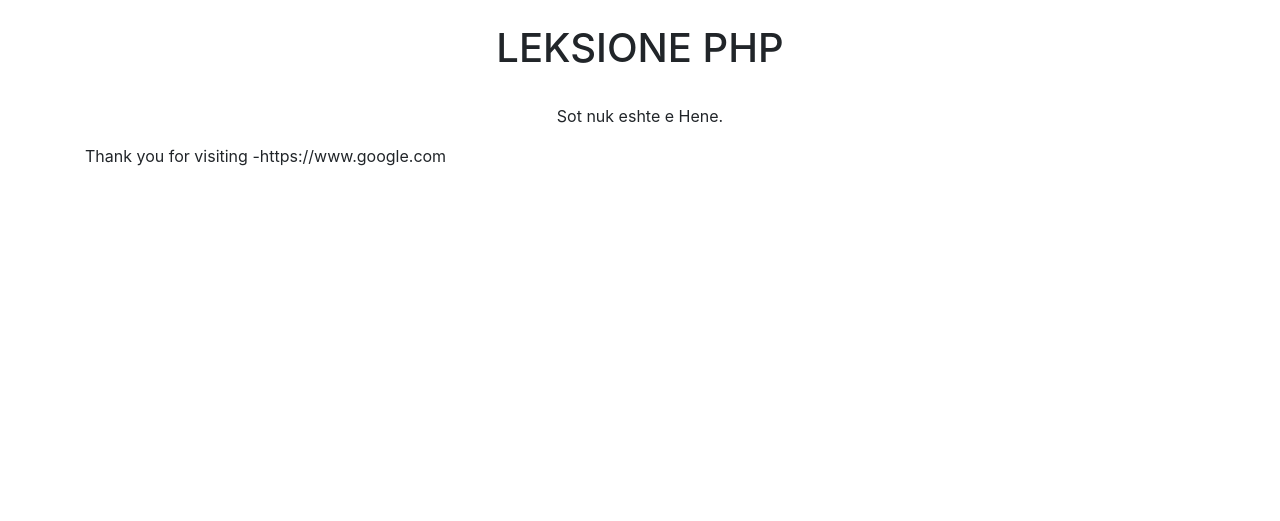
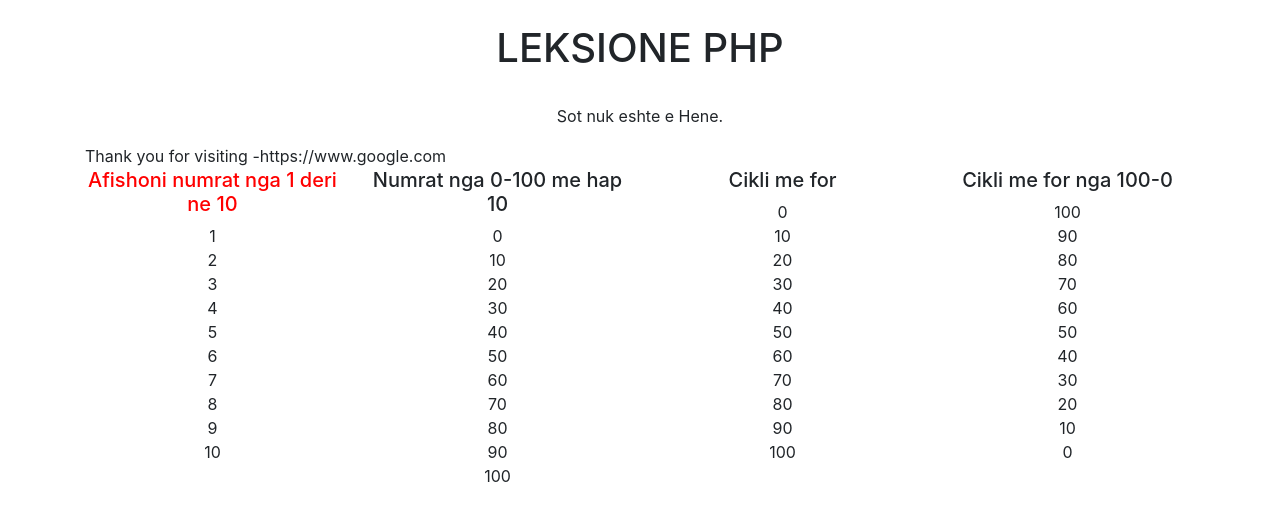
Before and after one commit to RominaShyle/web1, a PHP site: page /leksion.php in a window 1280 px wide. Shown: the top 521 px of the page. Run offline with PHP 8.4, Linux system fonts and the light colour scheme.

Commit message:
Add files via upload

```diff
--- a/leksion.php
+++ b/leksion.php
@@ -38,12 +38,81 @@ echo "<p class= 'text-center'>Nuk e dime ca dite eshte</p>";
 
 define("GOOGLE_URL", "https://www.google.com");
 
-echo 'Thank you for visiting -' . GOOGLE_URL;
+echo 'Thank you for visiting -' . GOOGLE_URL . '<br>';
+
+ ?>
 
 
+ <div class="row">
+   <div class="col-md-3 text-center">
+     <?php
+
+     # Ciklet ne PHP
+
+     echo "<h5 style='color:red' class='text-center'> Afishoni numrat nga 1 deri ne 10 </h5>";
+
+     $nr = 1;
+
+     while($nr <= 10){
+
+       echo $nr . '<br>';
+       $nr++;
+
+     }
+
+      ?>
+
+   </div>
 
 
- ?>
+   <div class="col-md-3 text-center">
+
+     <h5> Numrat nga 0-100 me hap 10 </h5>
+
+     <?php
+
+     $nr2 = 0;
+
+     while($nr2 <= 100){
+
+       echo $nr2 . '<br>';
+       $nr2 = $nr2 + 10;
+
+     }
+
+      ?>
+
+   </div>
+
+   <div class="col-md-3 text-center">
+
+     <h5> Cikli me for</h5>
+     <?php
+
+for($i = 0; $i<=100; $i = $i+10){
+
+  echo "$i <br>";
+}
+
+      ?>
+
+   </div>
+
+   <div class="col-md-3 text-center">
+
+     <h5> Cikli me for nga 100-0</h5>
+     <?php
+
+for($i = 100; $i>=0; $i = $i-10){
+
+  echo "$i <br>";
+}
+
+      ?>
+
+   </div>
+
+ </div>
 
 
       </div>
```
